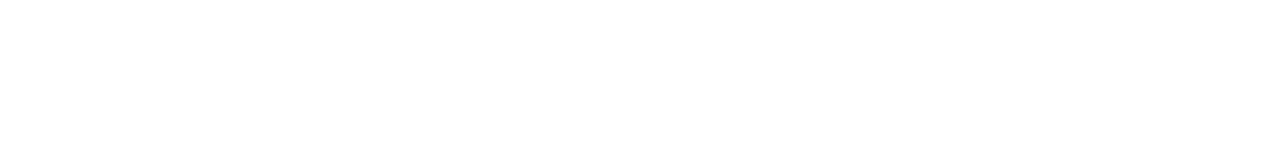
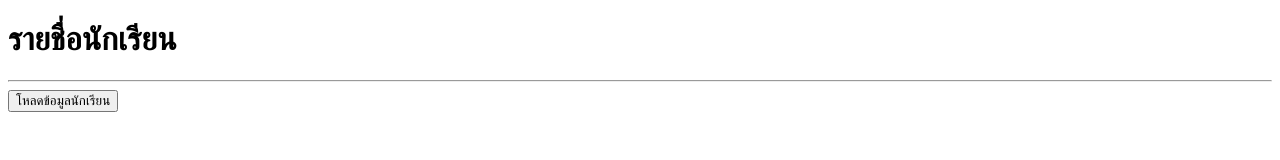
Before and after one commit to nantawat5977-hub/test-my-project-01, a website: page public/index.html in a window 1280 px wide. Drawn offline with Linux system fonts and the light colour scheme.

Commit message:
ครั้ง 3

```diff
--- a/index.js
+++ b/index.js
@@ -3,6 +3,7 @@ const path = require("path");
 const app = express();
 
 app.use(express.json());
+app.use(express.static("public"));
 
 app.get("/students", (req, res) =>{
     res.json([
--- a/package.json
+++ b/package.json
@@ -4,6 +4,7 @@
   "description": "นายนันทวัฒน์ เพชรเกตุ  เลขที่ 99 สาขาวิชาเทคโนโลยีสารสนเทศ",
   "main": "index.js",
   "scripts": {
+    "start": "node index.js",
     "test": "echo \"Error: no test specified\" && exit 1"
   },
   "repository": {
--- a/public/index.html
+++ b/public/index.html
@@ -3,9 +3,29 @@
 <head>
     <meta charset="UTF-8">
     <meta name="viewport" content="width=device-width, initial-scale=1.0">
-    <title>Document</title>
+    <title>Students</title>
 </head>
 <body>
+    <h1>รายชื่อนักเรียน</h1>
+    <hr>
 
+    <button onclick="loadStudents()">โหลดข้อมูลนักเรียน</button>
+    <ul id="studentList"></ul>
+
+    <script>
+        async function loadStudents() {
+            const response = await fetch("/students");
+            const students = await response.json();
+            const list = document.getElementById("studentList");
+
+            list.innerHTML = "";
+
+            students.forEach(student => {
+                list.innerHTML +=  `
+                    <li>${student.id} - ${student.name}</li>
+                `;
+            });
+        }
+    </script>
 </body>
 </html>
```
